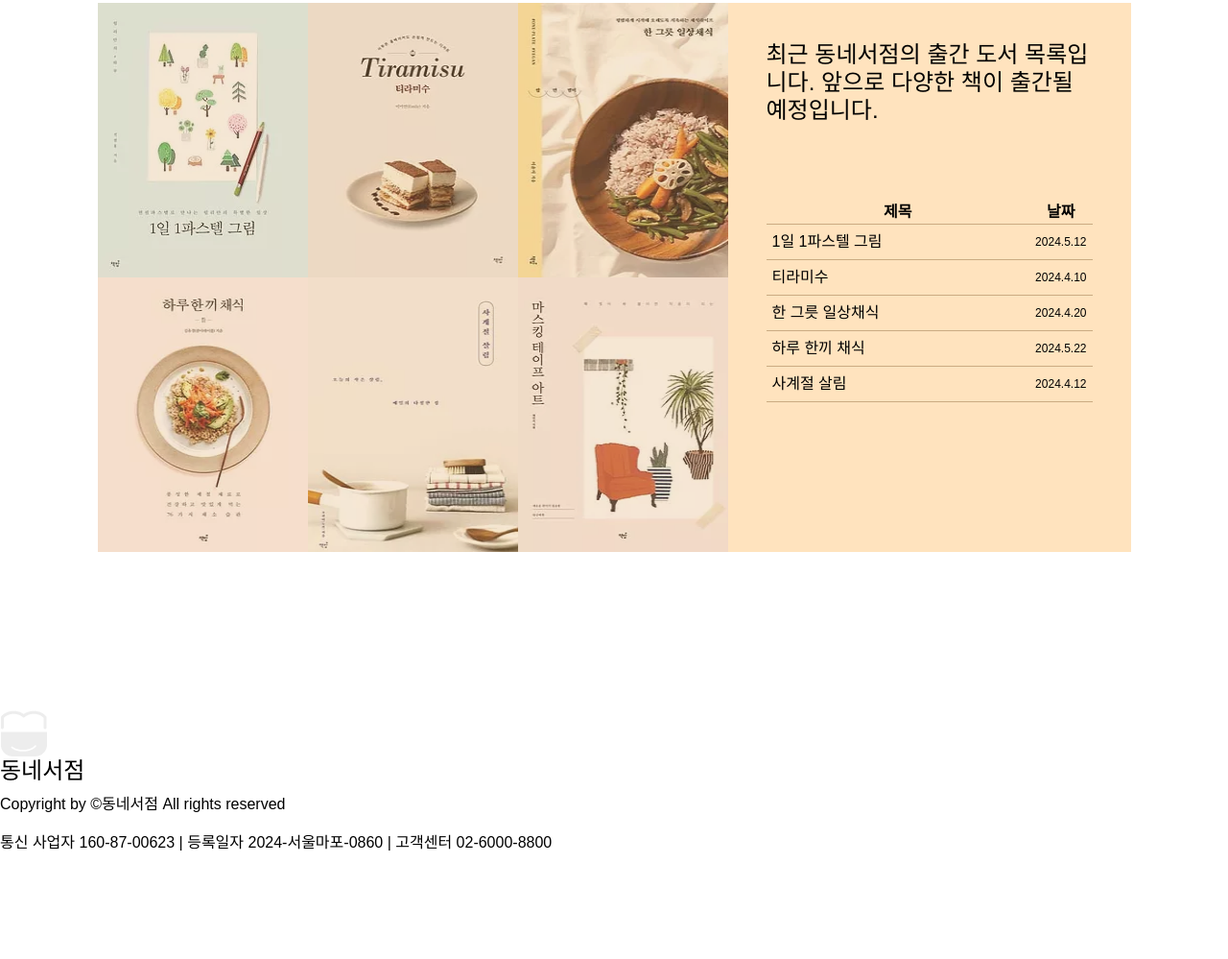
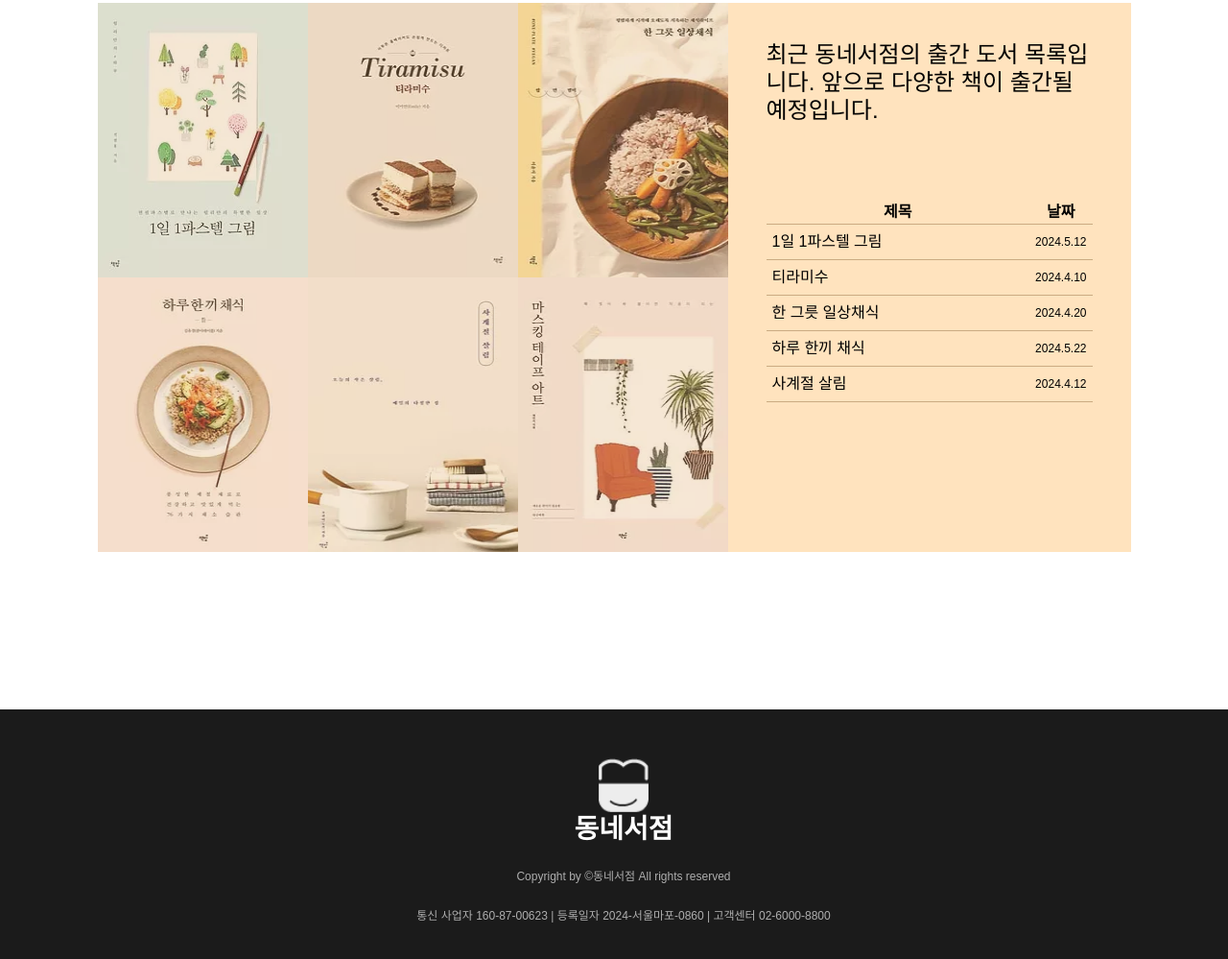
Before and after one commit to ghd075/eighth-chang-project, a plain HTML site: page index.html in a window 1280 px wide. Shown: the part 2071-3070 px from the top of the page at 96% size. Before the commit the page ends 2977 px from the top, so only its background shows below. Drawn offline with nearby package versions, Linux system fonts and the light colour scheme.

Commit message:
풋터 영역 완성

```diff
--- a/style.css
+++ b/style.css
@@ -415,3 +415,35 @@ form.search input[type=search] {
 .date{
   font-size: 12px;
 }
+
+/* 풋터 영역 */
+footer {
+  background-color: #1b1b1b;
+  height: 300px;
+}
+
+.footer-wrap {
+  padding: 50px 0;
+  text-align: center;
+  width: 1300px;
+  height: 200px;
+}
+
+.footer-wrap > img {
+  width: 54px;
+  height: 58px;
+}
+
+.footer-adr > h4 {
+  font-size: 28px;
+  font-weight: 700;
+  margin-bottom: 20px;
+  color: #fff;
+}
+
+.footer-adr p {
+  font-size: 12px;
+  font-weight: 100;
+  line-height: 25px;
+  color: #aeaeae;
+}
```
